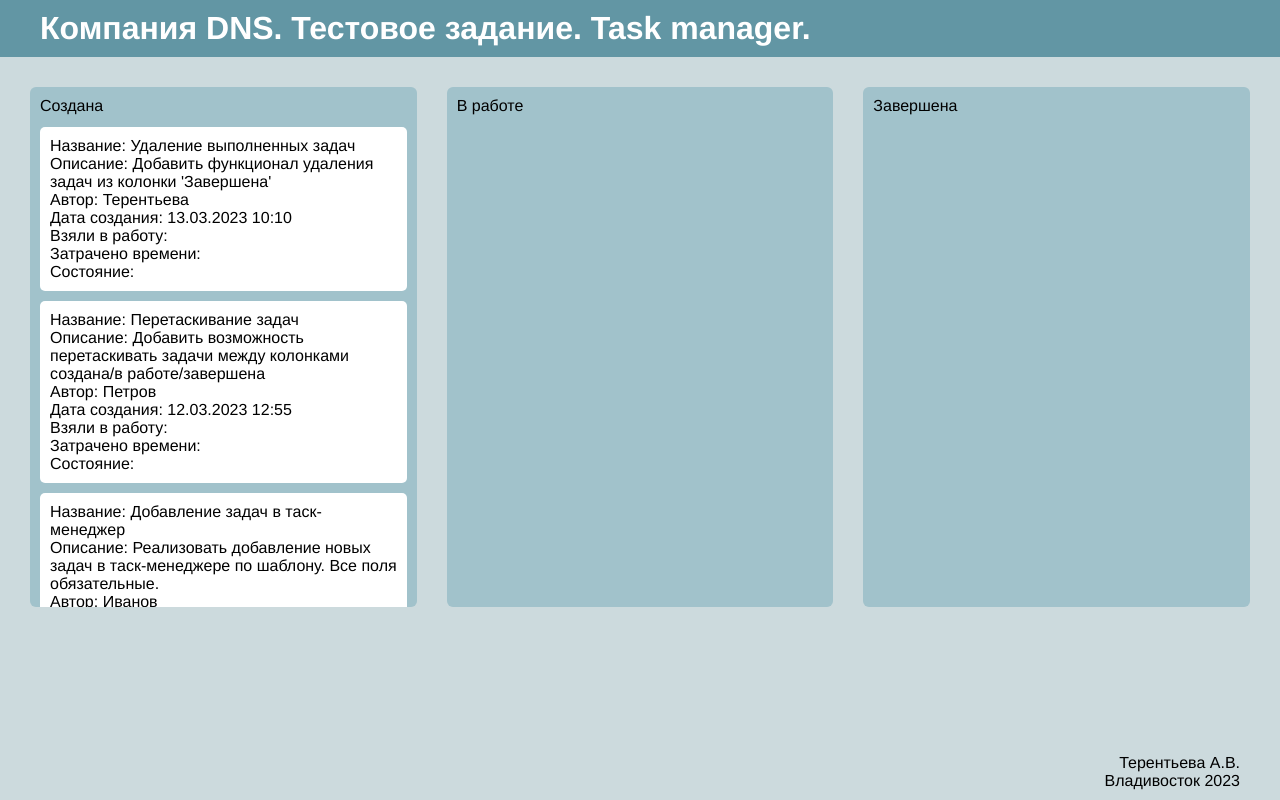
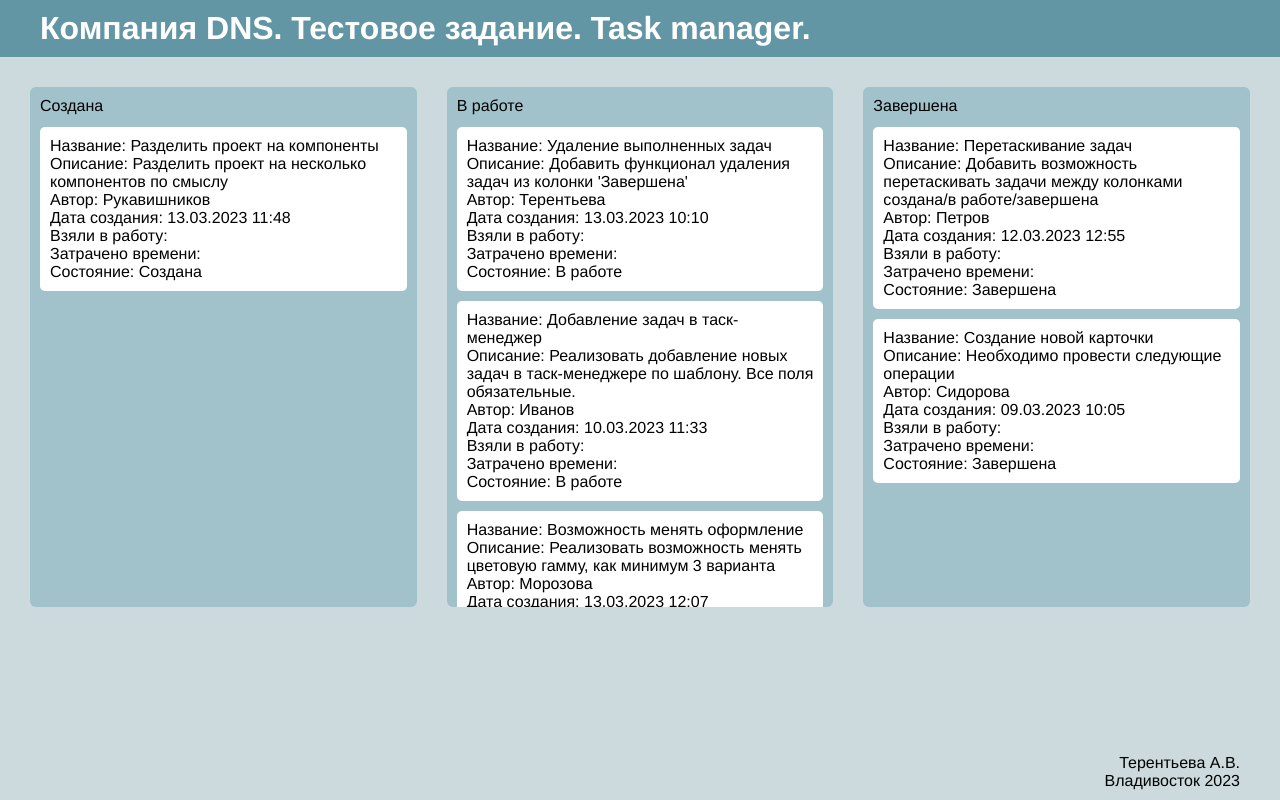
Before and after one commit to Anninka/task-manager_vue, a Vue app: page / in a window 1280 px wide. Built offline with nearby package versions, Linux system fonts and the light colour scheme.

Commit message:
feat: Добавляет сортировку задач по статусам и распределяет по колонкам

```diff
--- a/src/App.vue
+++ b/src/App.vue
@@ -7,11 +7,15 @@
     </header>
     <main class="container">
       <div class="task-desk">
-        <div class="task-list">
-          <div class="task-list__header">Создана</div>
+        <div
+        class="task-list"
+        v-for="(tasks, status) in groupedTasks"
+        :key="status"
+        >
+          <div class="task-list__header">{{ status }}</div>
           <div
           class="task-item"
-          :key="task"
+          :key="task.id"
           v-for="task in tasks"
           >
             <p class="">Название: {{ task.title }}</p>
@@ -22,12 +26,6 @@
             <p class="">Затрачено времени: {{ task.time }}</p>
             <p class="">Состояние: {{ task.status }}</p>
           </div>
-        </div>
-        <div class="task-list">
-          <div class="task-list__header">В работе</div>
-        </div>
-        <div class="task-list">
-          <div class="task-list__header">Завершена</div>
         </div>
       </div>
     </main>
@@ -55,6 +53,7 @@ export default {
           description: "Добавить функционал удаления задач из колонки 'Завершена'",
           author: "Терентьева",
           date: "13.03.2023 10:10",
+          status: "В работе",
         },
         {
           id: 2,
@@ -62,6 +61,7 @@ export default {
           description: "Добавить возможность перетаскивать задачи между колонками создана/в работе/завершена",
           author: "Петров",
           date: "12.03.2023 12:55",
+          status: "Завершена",
         },
         {
           id: 3,
@@ -69,6 +69,7 @@ export default {
           description: "Реализовать добавление новых задач в таск-менеджере по шаблону. Все поля обязательные.",
           author: "Иванов",
           date: "10.03.2023 11:33",
+          status: "В работе",
         },
         {
           id: 4,
@@ -76,14 +77,46 @@ export default {
           description: "Необходимо провести следующие операции",
           author: "Сидорова",
           date: "09.03.2023 10:05",
+          status: "Завершена",
+        },
+        {
+          id: 5,
+          title: "Разделить проект на компоненты",
+          description: "Разделить проект на несколько компонентов по смыслу",
+          author: "Рукавишников",
+          date: "13.03.2023 11:48",
+          status: "Создана",
+        },
+        {
+          id: 6,
+          title: "Возможность менять оформление",
+          description: "Реализовать возможность менять цветовую гамму, как минимум 3 варианта",
+          author: "Морозова",
+          date: "13.03.2023 12:07",
+          status: "В работе",
         },
       ],
+      statusId: {'Создана': 0, 'В работе': 1, 'Завершена': 2},
+    }
+  },
+  computed: {
+    //Создает копию исходного массива и сортирует ее по статусу. Затем создает объект с массивами по кол-ву вариантов свойства status. В каждом массиве - объекты с одинаковыми значениями status.
+    groupedTasks() {
+      const sortTasks = [...this.tasks].sort((a, b) => this.statusId[a.status] - this.statusId[b.status]);
+      return sortTasks.reduce((groups, task) => {
+        const status = task.status;
+        if (!groups[status]) {
+          groups[status] = [];
+        }
+        groups[status].push(task);
+        return groups;
+      }, {});
     }
   },
 }
 </script>
 
-<style>
+<style lang='scss'>
 * {
   margin: 0;
   padding: 0;
```
